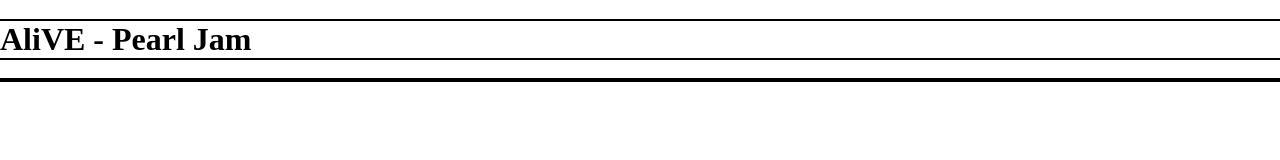
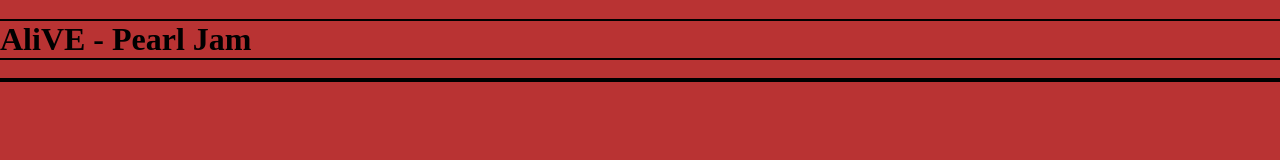
Before and after one commit to Magpie512/Interface-Design-Using-Css, a plain HTML site: page Assignment One/index.html in a window 1280 px wide. Drawn offline with Linux system fonts and the light colour scheme.

Commit message:
Add body styles to match Spotify theme

```diff
--- a/Assignment One/css/style.css
+++ b/Assignment One/css/style.css
@@ -6,3 +6,8 @@
     outline: 2px solid black;
     box-sizing: inherit;
 }
+
+body { /*Wanna have it be the same as spotfy*/
+    background: #aa0707d1;
+
+    }
```
